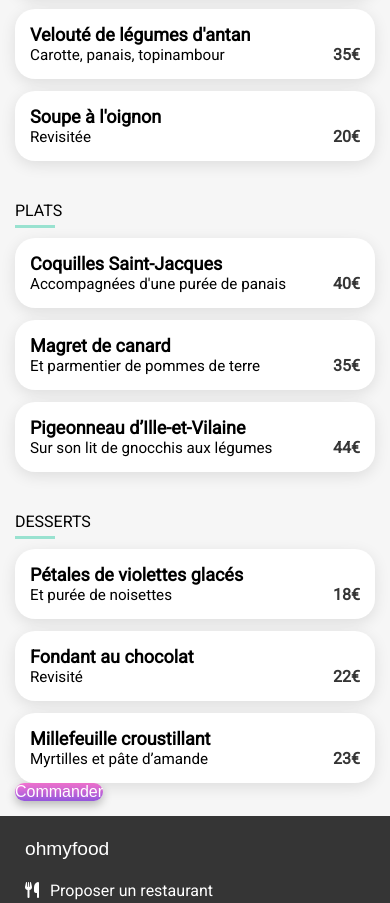
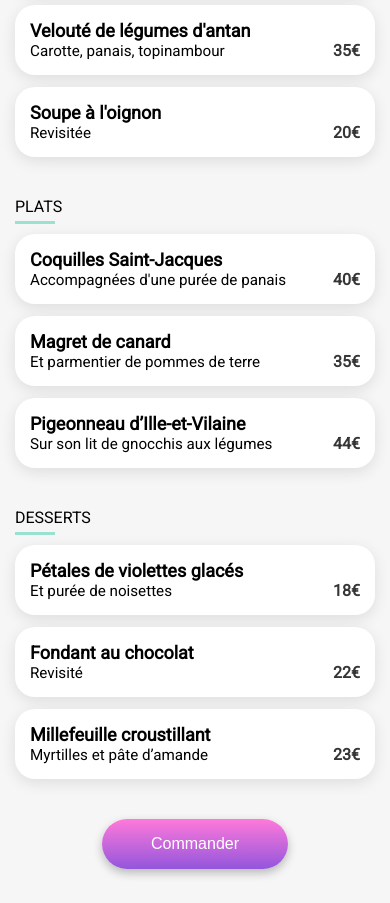
Before and after one commit to Syfrost/ohmyfood-integration, a plain HTML site: page A-la-française.html in a window 390 px wide. Shown: the part 555-1458 px from the top of the page. Drawn offline with nearby package versions, Linux system fonts and the light colour scheme; files that its build step writes are made by us from their sources; a web font is replaced by a local one.

Commit message:
Modification page restaurant → Responsive → Bouton de commande → Implantation de delay au chargement (Pour eviter la transition du margin du container confirmation)

```diff
--- a/SCSS/pages/_pruduct-list.scss
+++ b/SCSS/pages/_pruduct-list.scss
@@ -12,6 +12,9 @@
   flex-direction: row;
   justify-content: space-between;
   width: 100%;
+  @media (min-width: 1024px) {
+    justify-content: center;
+  }
 }
 
 .menuBasket__header h1 {
@@ -28,15 +31,30 @@
   @media (max-width: 500px) {
     margin-right: 20px;
   }
+  @media (min-width: 1024px) {
+    margin-right: 0;
+  }
 }
-
+.basket {
+  display: flex;
+  flex-direction: column;
+  justify-content: center;
+}
 //Positionnement des "card" du panier
 .menuBasket {
   background: $background-secondary;
   border-radius: 35px 35px 0 0 ;
   position: relative;
   height: 100%;
+  width: 100%;
   padding: 15px;
+  max-width: 1055px; //taille max d'écran 1440px
+  display: flex;
+  justify-content: center;
+  align-items: center;
+  flex-direction: column;
+  margin-left: auto;
+  margin-right: auto;
 
   &__title {
     display: block;
@@ -51,6 +69,12 @@
     display: flex;
     flex-direction: column;
     gap: 12px;
+    width: 100%;
+
+    @media (min-width: 1024px) {
+      max-width: 634px;
+      //taille max d'écran 1440px
+    }
 
     &__title {
       font-family: Roboto, sans-serif;
@@ -111,7 +135,7 @@
       display: flex;
       height: auto;
       margin: -6px 0 -6px 5px;
-      padding: 6px 0 6px 0;
+      padding: 6px 15px 6px 0;
       flex-direction: column-reverse;
       font-weight: 700;
       color: $background-grey-light;
@@ -123,10 +147,11 @@
 
   &__confirmation {
     background: $theme-color-green-light;
-    margin: -15px -59px -15px 15px;
+    margin: -15px -59px -15px 0;
     max-width: 59px;
     min-width: 59px;
     @extend %flex-center;
+    animation: delay-animation 0.3s forwards; //Prévient de la transition au chargement de la page
     transition: all 0.3s ease-in-out;
     i {
       line-height: 20px;
@@ -162,3 +187,22 @@
     margin-right: 0;
   }
 }
+
+//Placement et size du bouton de validation du panier
+.button__validation {
+  padding: 40px 0 25px 0;
+  @extend %flex-center;
+}
+.button-cmd {
+  width: 186px;
+  height: 50px;
+}
+
+@keyframes delay-animation {
+  0% {
+    display: none;
+  }
+  100% {
+    display: flex;
+  }
+}
```
